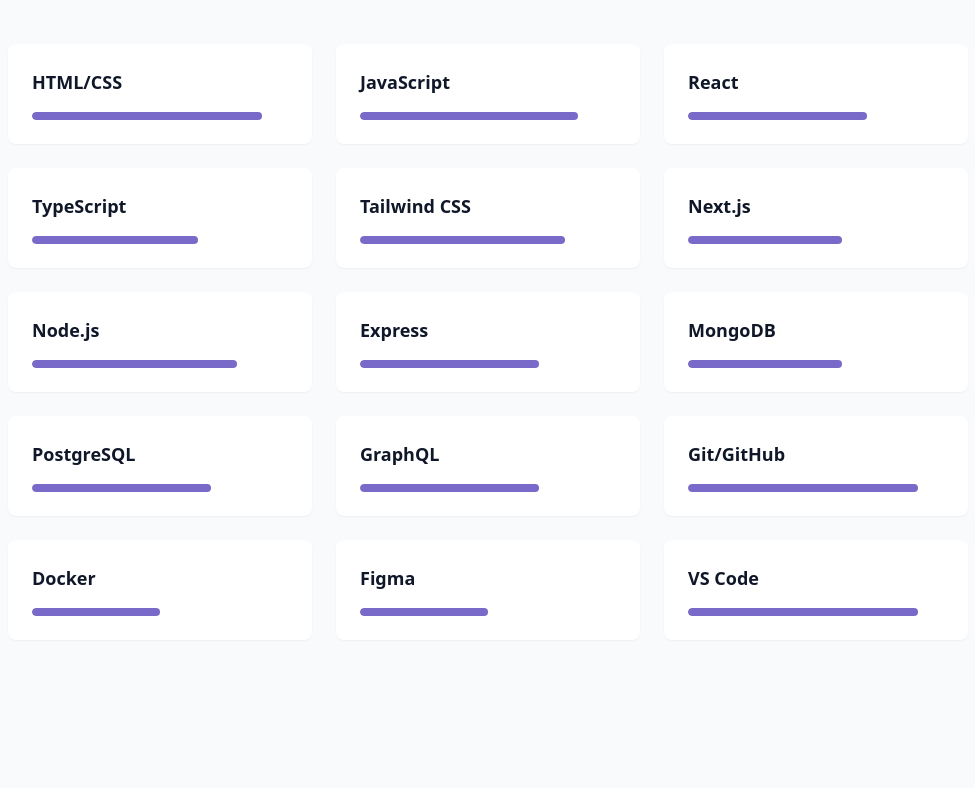
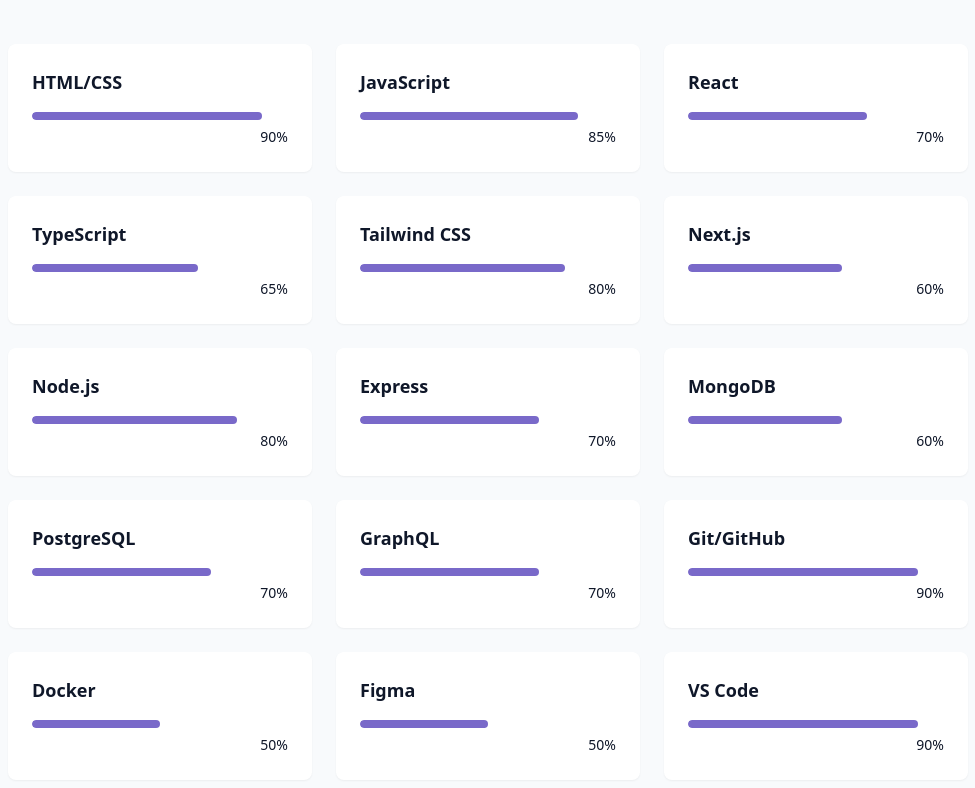
Before and after one commit to iancorbett/reactPortfolio, a React (Vite) app: page / in a window 1280 px wide. Shown: the part 1574-2362 px from the top of the page, without its empty margins (152-1127 px from the left). Before the commit the page ends 2310 px from the top, so only its background shows below. Built offline with nearby package versions, Linux system fonts and the light colour scheme.

Commit message:
add skills bar

```diff
--- a/src/components/SkillsSection.jsx
+++ b/src/components/SkillsSection.jsx
@@ -21,7 +21,9 @@
 ];
 
 export const SkillsSection = () => {
-    return <section id="skills" className="py-24 px-4 relative bg-secondary/30"
+    return (
+
+    <section id="skills" className="py-24 px-4 relative bg-secondary/30"
     >
         <div className="container mx-auto max-w-5xl">
             <h2 className="text-3xl md:text-4xl font-bold mb-12 text-center">
@@ -45,6 +47,10 @@
                             />
                         </div>
 
+                        <div className="text-right mt-1">
+                            <span className="text-sm text-muted-foreground">{skill.level}%</span>
+                        </div>
+
                     </div>
                 ))}
             </div>
@@ -52,4 +58,5 @@
         </div>
 
     </section>
+    );
 }
```
